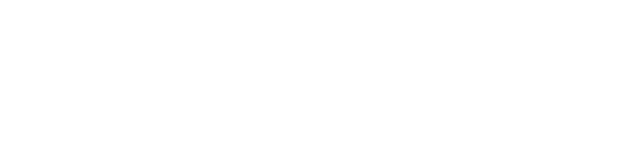
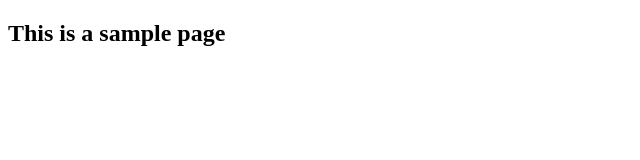
Before and after one commit to edambal/mysei, a plain HTML site: page index.html in a window 1280 px wide. Shown: the whole page, without its empty margins (0-640 px from the left). Drawn offline with Linux system fonts and the light colour scheme.

Commit message:
Adding h2 tag toindex.html

```diff
--- a/index.html
+++ b/index.html
@@ -7,6 +7,6 @@
     <script src="./scripts/app.js"></script>
 </head>
 <body>
-
+    <h2>This is a sample page</h2>
 </body>
 </html>
```
